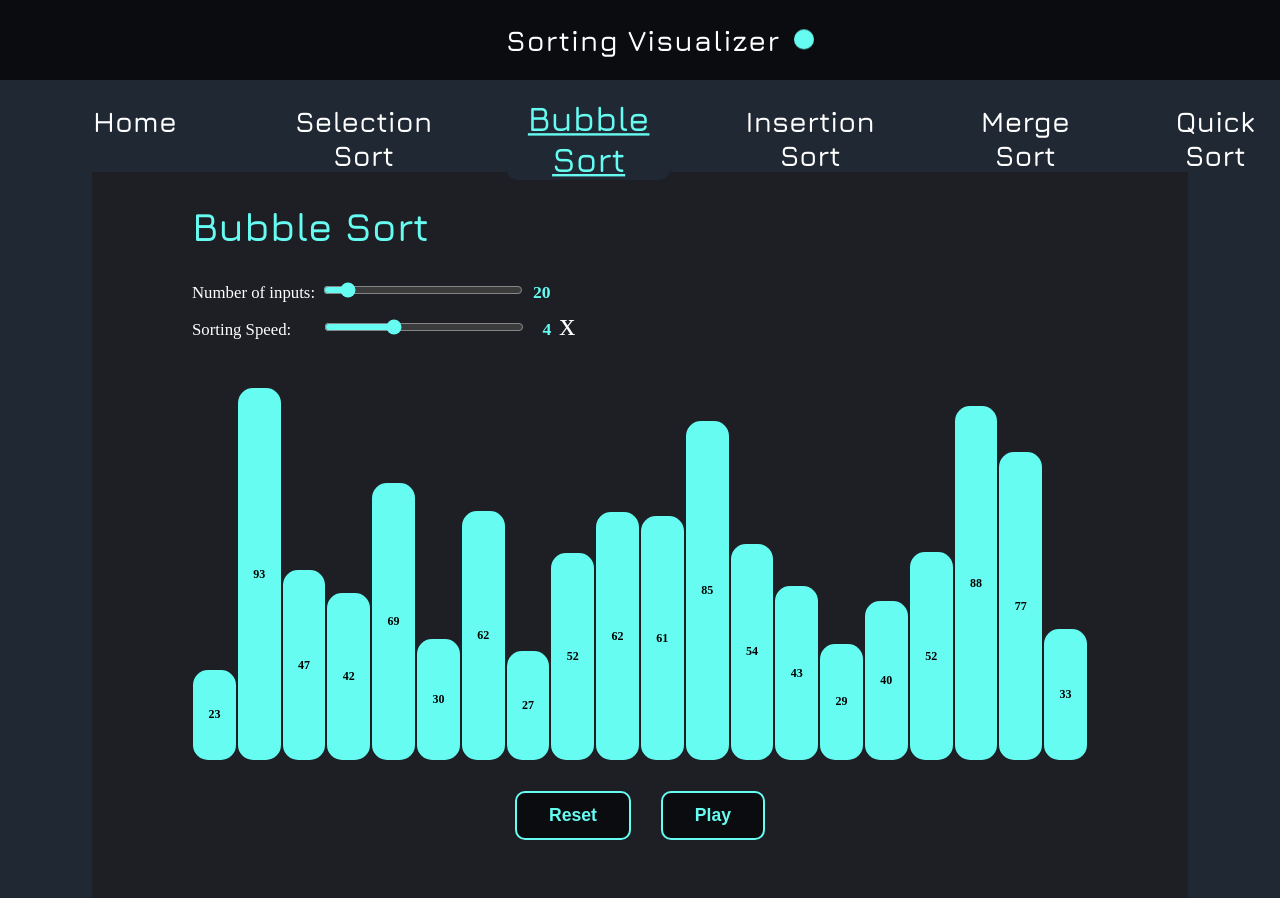
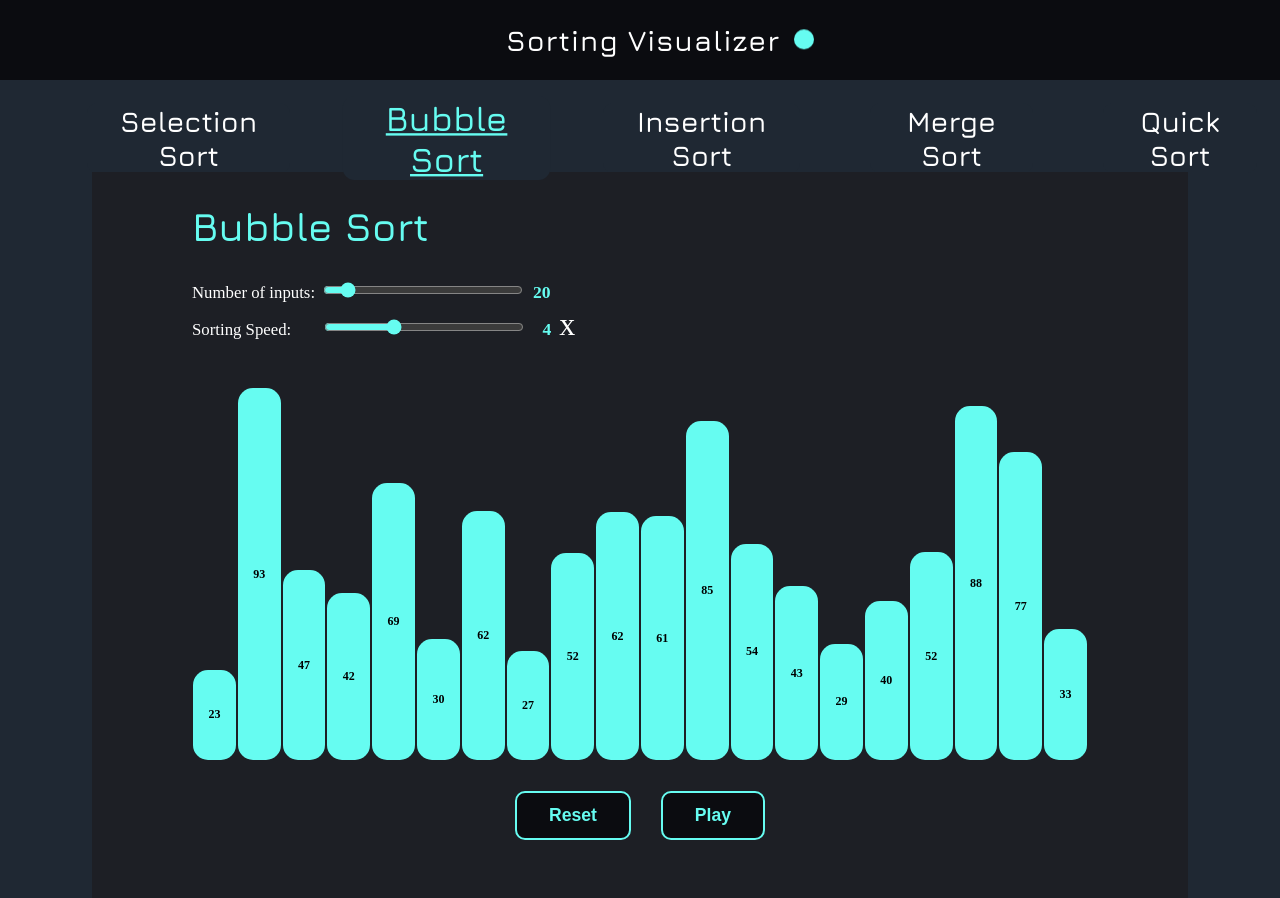
Before and after one commit to harshitbhatt18/sort-visualizer, a plain HTML site: page Bubble sort/bubble_sort.html in a window 1280 px wide. Shown: the top 898 px of the page. Drawn offline with nearby package versions, Linux system fonts and the light colour scheme.

Commit message:
Title bar modified

```diff
--- a/Bubble sort/bubble_sort.html
+++ b/Bubble sort/bubble_sort.html
@@ -31,7 +31,6 @@
         </nav>
         <nav class="navbar2">
             <ul>
-                <li><a href="/index.html"><button class="sorts jura">Home</button></a></li>
                 <li><a href="/Selection sort/selection_sort.html"><button class="sorts jura">Selection Sort</button></a></li>
                 <li><a href="/Bubble sort/bubble_sort.html"><button class="sorts tab-locator-clr jura">Bubble Sort</button></a> </li>
                 <li> <a href="/Insertion sort/insertion_sort.html"><button class="sorts jura ">Insertion Sort</button></a> </li>
```
Also changed, not shown: Insertion sort/insertion_sort.html (+0 -1 lines), Merger sort/merge_sort.html (+0 -1 lines), Quick sort/quick_sort.html (+0 -1 lines), Selection sort/selection_sort.html (+0 -1 lines), About us/about us.png (deleted), 2 other files.
